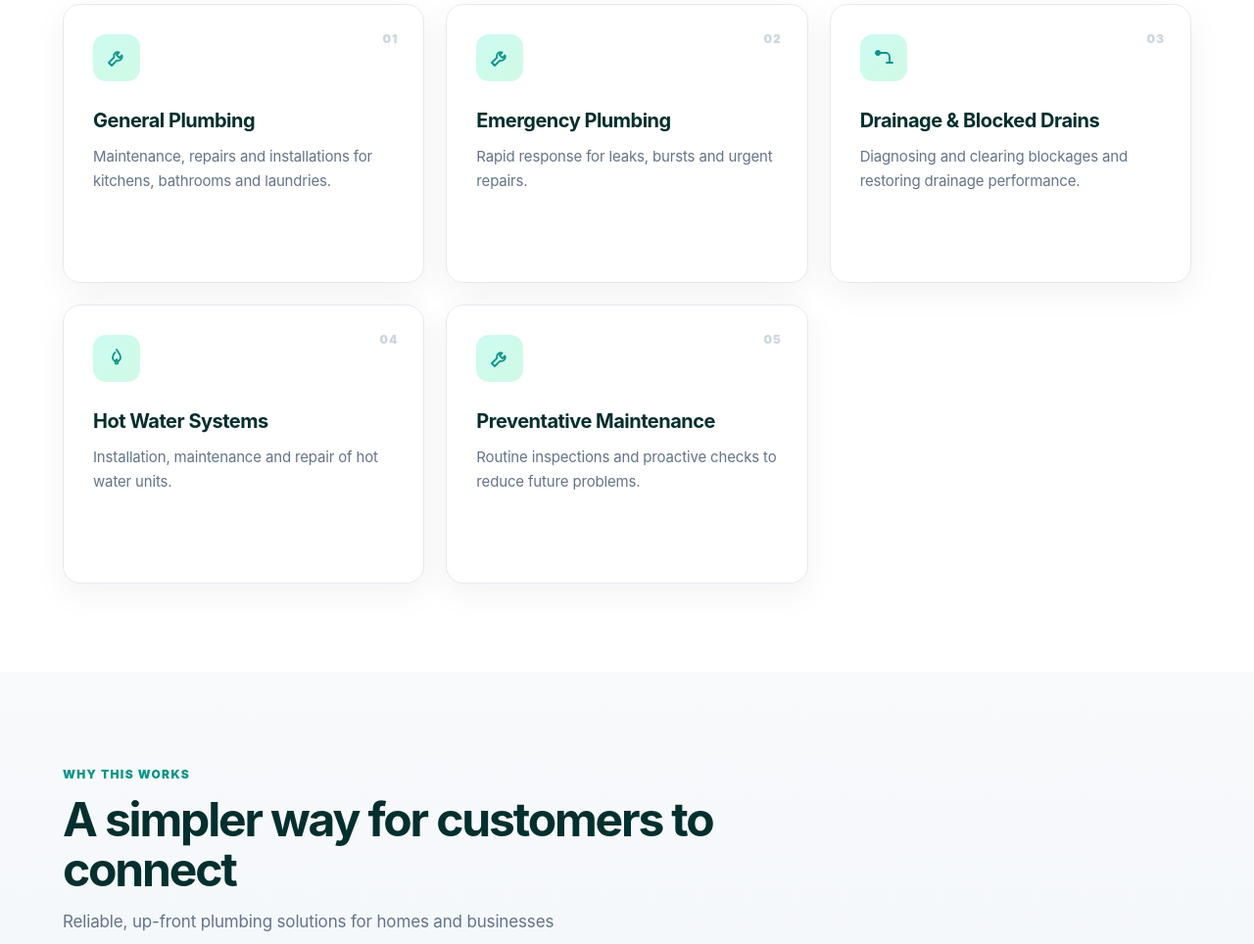
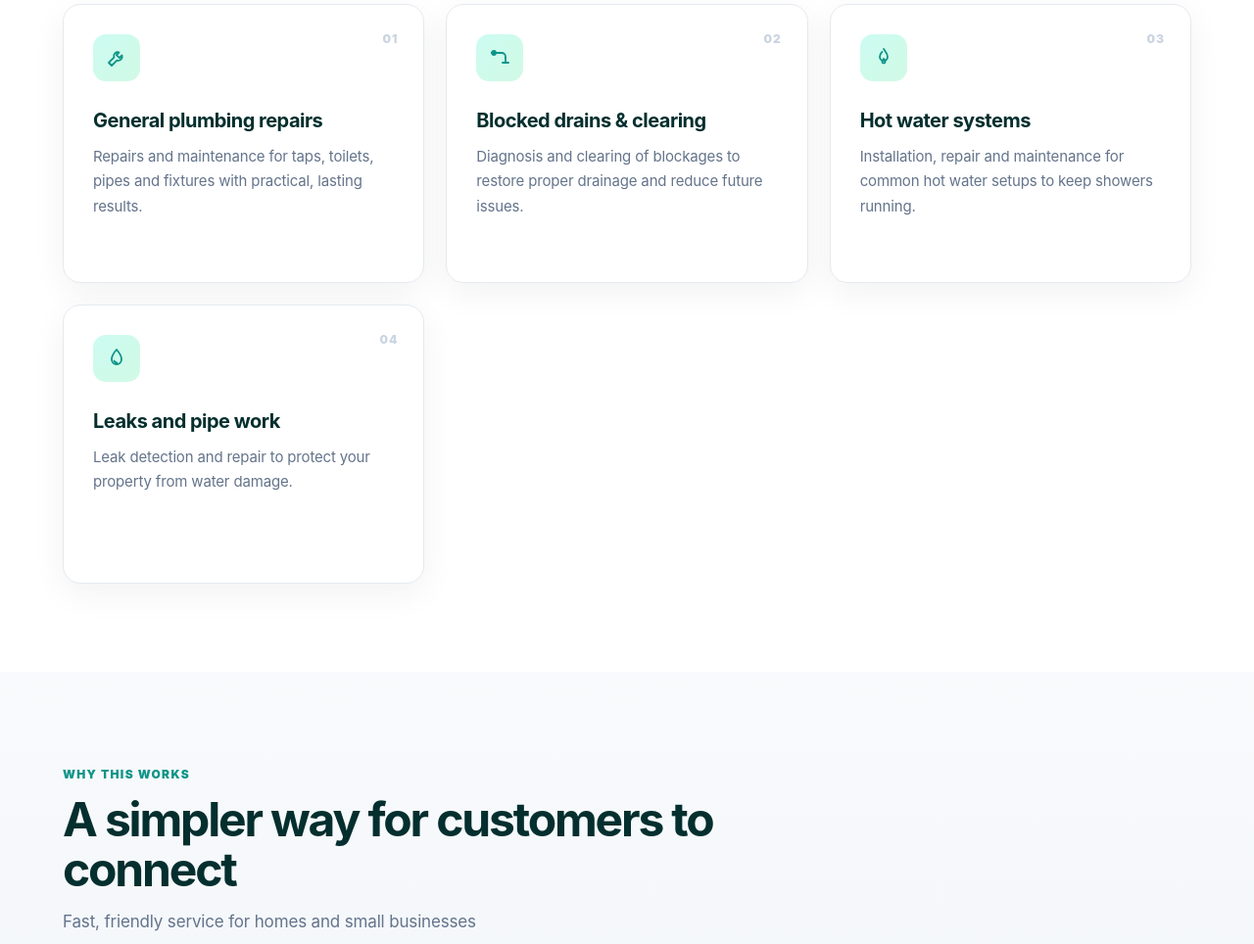
Before and after one commit to phoenixai2026/ai-client-hunter-sites, a plain HTML site: page websites/priority-plumbing-melbourne.html in a window 1280 px wide. Shown: the part 968-1932 px from the top of the page at 98% size. Drawn offline with Linux system fonts and the light colour scheme.

Commit message:
Update generated prospect website

```diff
--- a/websites/priority-plumbing-melbourne.html
+++ b/websites/priority-plumbing-melbourne.html
@@ -12,7 +12,7 @@
 
   <meta
     name="description"
-    content="Reliable, up-front plumbing solutions for homes and businesses"
+    content="Fast, friendly service for homes and small businesses"
   >
 
   <meta
@@ -1198,11 +1198,11 @@
             </div>
 
             <h1>
-              Your Local Plumbing Experts in Melton West
+              Reliable, local plumbing solutions in Melbourne
             </h1>
 
             <p class="hero-description">
-              Fast, friendly plumbing service from your local team. We handle leaks, bursts, blocked drains, hot water and more—delivered with clear communication and upfront pricing.
+              Effective plumbing support for common issues like leaks, blocked drains, hot water problems and routine maintenance. Clear pricing, prompt response, and transparent service.
             </p>
 
             <div class="hero-buttons">
@@ -1220,7 +1220,7 @@
                 class="button secondary"
                 href="#services"
               >
-                Request a Quote
+                View Services
               </a>
 
             </div>
@@ -1307,30 +1307,10 @@
         01
       </div>
 
-      <h3>General Plumbing</h3>
+      <h3>General plumbing repairs</h3>
 
       <p>
-        Maintenance, repairs and installations for kitchens, bathrooms and laundries.
-      </p>
-    </article>
-
-    <article class="service-card">
-      <div class="service-icon">
-
-      <svg viewBox="0 0 24 24" aria-hidden="true">
-        <path d="M14.5 6.5a4 4 0 0 0-5.1 5.1L4 17l3 3 5.4-5.4a4 4 0 0 0 5.1-5.1l-2.6 2.6-3-3 2.6-2.6z"/>
-      </svg>
-
-      </div>
-
-      <div class="service-number">
-        02
-      </div>
-
-      <h3>Emergency Plumbing</h3>
-
-      <p>
-        Rapid response for leaks, bursts and urgent repairs.
+        Repairs and maintenance for taps, toilets, pipes and fixtures with practical, lasting results.
       </p>
     </article>
 
@@ -1347,13 +1327,13 @@
       </div>
 
       <div class="service-number">
-        03
-      </div>
-
-      <h3>Drainage &amp; Blocked Drains</h3>
+        02
+      </div>
+
+      <h3>Blocked drains &amp; clearing</h3>
 
       <p>
-        Diagnosing and clearing blockages and restoring drainage performance.
+        Diagnosis and clearing of blockages to restore proper drainage and reduce future issues.
       </p>
     </article>
 
@@ -1368,13 +1348,13 @@
       </div>
 
       <div class="service-number">
-        04
-      </div>
-
-      <h3>Hot Water Systems</h3>
+        03
+      </div>
+
+      <h3>Hot water systems</h3>
 
       <p>
-        Installation, maintenance and repair of hot water units.
+        Installation, repair and maintenance for common hot water setups to keep showers running.
       </p>
     </article>
 
@@ -1382,19 +1362,20 @@
       <div class="service-icon">
 
         <svg viewBox="0 0 24 24" aria-hidden="true">
-        <path d="M14.5 6.5a4 4 0 0 0-5.1 5.1L4 17l3 3 5.4-5.4a4 4 0 0 0 5.1-5.1l-2.6 2.6-3-3 2.6-2.6z"/>
+          <path d="M12 3s5 5.5 5 10a5 5 0 0 1-10 0c0-4.5 5-10 5-10z"/>
+          <path d="M9.5 14.5c.6 1.2 1.5 1.8 2.8 1.8"/>
         </svg>
 
       </div>
 
       <div class="service-number">
-        05
-      </div>
-
-      <h3>Preventative Maintenance</h3>
+        04
+      </div>
+
+      <h3>Leaks and pipe work</h3>
 
       <p>
-        Routine inspections and proactive checks to reduce future problems.
+        Leak detection and repair to protect your property from water damage.
       </p>
     </article>
 
@@ -1423,7 +1404,7 @@
           </h2>
 
           <p>
-            Reliable, up-front plumbing solutions for homes and businesses
+            Fast, friendly service for homes and small businesses
           </p>
 
         </div>
```
Lines whose indentation alone changed are shown as unchanged.
